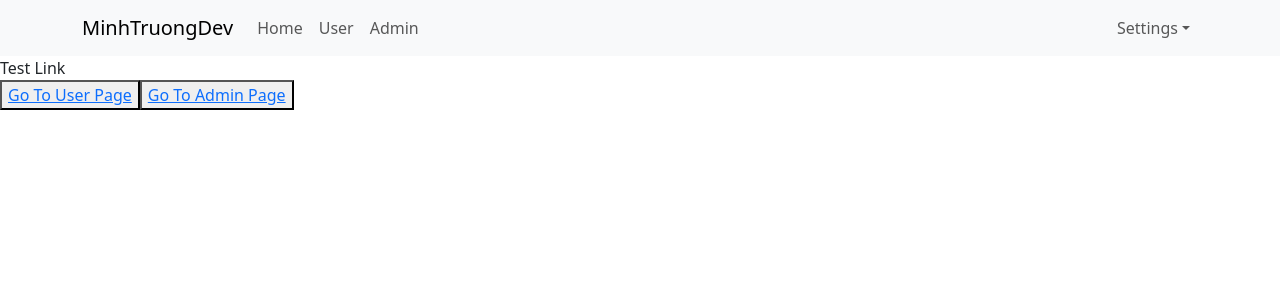
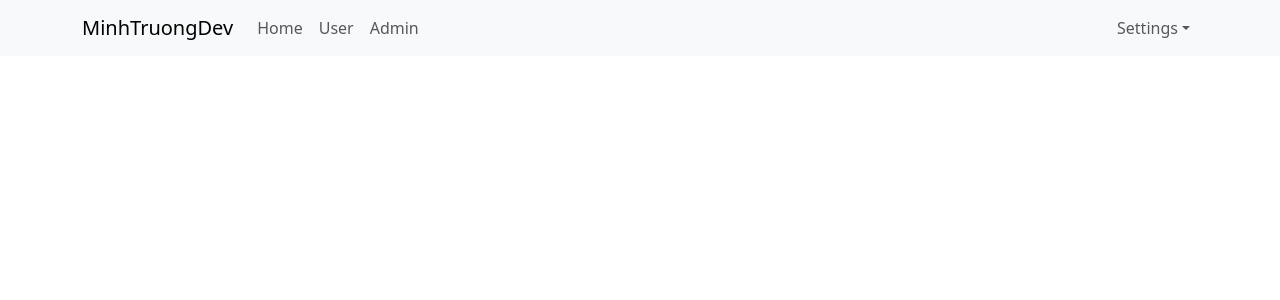
Before and after one commit to MinhTruongDev/react-course, a React (Create React App) app: page / in a window 1280 px wide. Shown: the top 300 px of the page. Built offline with nearby package versions, Linux system fonts and the light colour scheme.

Commit message:
feat: add nested route

```diff
--- a/src/App.js
+++ b/src/App.js
@@ -1,20 +1,19 @@
 import './App.scss';
 import Header from './components/Header/Header';
-import { Link } from "react-router-dom";
+import { Outlet, Link } from "react-router-dom";
 
 const App = () => {
   return (
     <div className='app-container'>
-      <Header />
-      <div>
-        Test Link
-        <div>
-          <button>
-            <Link to={`/users`}>Go To User Page</Link>
-          </button>
-          <button>
-            <Link to={`/admins`}>Go To Admin Page</Link>
-          </button>
+      <div className='header-container'>
+        <Header />
+      </div>
+      <div className='main-container'>
+        <div className='sidenav-container'>
+
+        </div>
+        <div className='app-content'>
+          <Outlet />
         </div>
       </div>
     </div>
--- a/src/components/Admin/Admin.js
+++ b/src/components/Admin/Admin.js
@@ -1,8 +1,12 @@
+import Header from "../Header/Header";
+
 const Admin = (props) => {
     return (
-        <div>
-            Admin Component
-        </div>
+        <>
+            <div>
+                Admin Component
+            </div>
+        </>
     );
 }
 
--- a/src/components/User/User.js
+++ b/src/components/User/User.js
@@ -1,8 +1,12 @@
+import Header from "../Header/Header";
+
 const User = (props) => {
     return (
-        <div>
-            User Component
-        </div>
+        <>
+            <div>
+                User Component
+            </div>
+        </>
     );
 }
 
--- a/src/index.js
+++ b/src/index.js
@@ -19,9 +19,10 @@
     {/* <React.StrictMode> */}
     <BrowserRouter>
       <Routes>
-        <Route path="/" element={<App />} />
-        <Route path="users" element={<User />} />
-        <Route path="admins" element={<Admin />} />
+        <Route path="/" element={<App />} >
+          <Route path="users" element={<User />} />
+          <Route path="admins" element={<Admin />} />
+        </Route>
       </Routes>
     </BrowserRouter>
     {/* </React.StrictMode> */}
```
